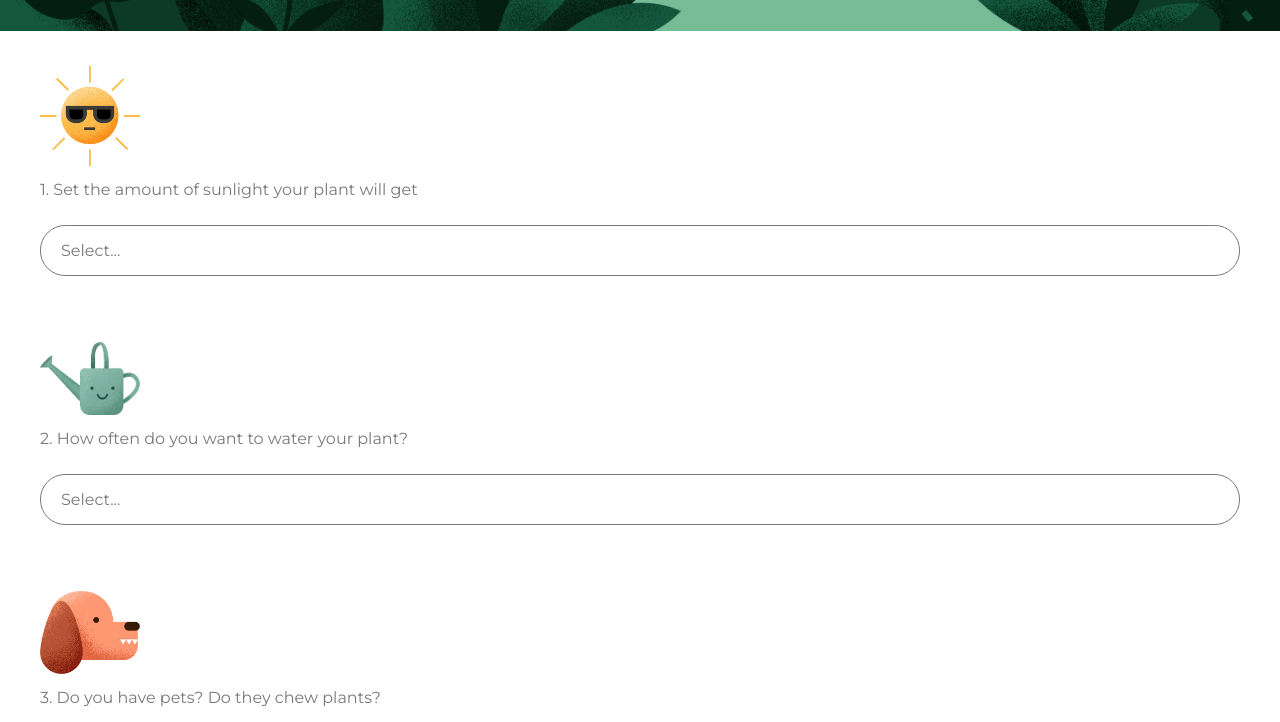
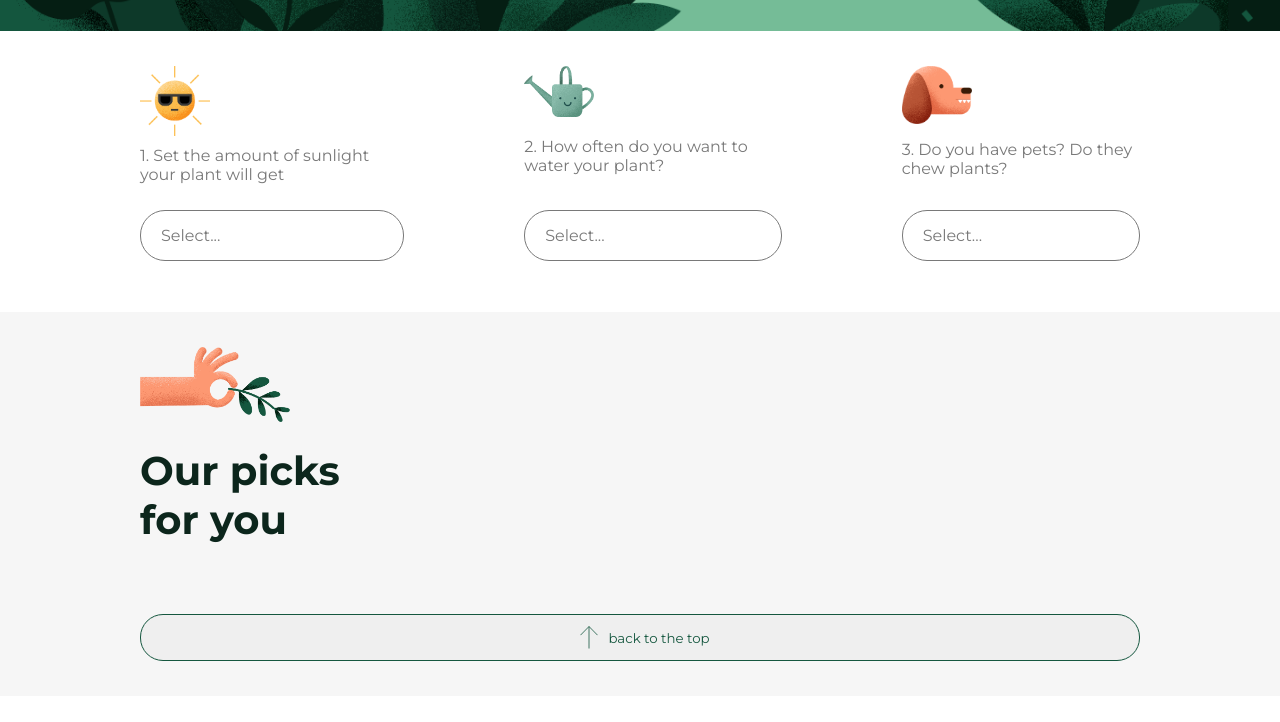
Before and after one commit to lararthur/frontend-test, a website built with Parcel: page index.html in a window 1280 px wide. Shown: the part 434-1156 px from the top of the page. After the commit the page ends 1130 px from the top, so only its background shows below. Built offline with nearby package versions, Linux system fonts and the light colour scheme.

Commit message:
filters form alignment

```diff
--- a/index.html
+++ b/index.html
@@ -53,7 +53,7 @@
     </section>
 
     <section class="filters wrapper">
-      <form id="filtersForm">
+      <form class="form" id="filtersForm">
       </form>
     </section>
 
--- a/js/views/ProductsView.js
+++ b/js/views/ProductsView.js
@@ -34,6 +34,8 @@ class ProductsView {
     const resultsPicks = document.querySelector("#resultsPicks");
 
     resultsPicks.innerHTML = '';
+
+    console.log(this.products);
 
     this.products.map(product => {
       // PRODUCT DIV
--- a/styles/filters.scss
+++ b/styles/filters.scss
@@ -11,7 +11,31 @@
     padding-bottom: 0;
   }
 
+  @media (min-width: 768px) {
+    display: flex;
+    flex-direction: column;
+    justify-content: space-between;
+
+    padding: 0 25px;
+
+    &:first-child {
+      padding-left: 0;
+    }
+    &:last-child {
+      padding-right: 0;
+    }
+  }
+
+  @media (min-width: 1200px) {
+    padding: 0 60px;
+  }
+
   &__image {
     width: 100px;
+    @media (min-width: 768px) {
+      /* width: auto;
+      height: 70px; */
+      width: 70px;
+    }
   }
 }
--- a/styles/helpers.scss
+++ b/styles/helpers.scss
@@ -15,7 +15,7 @@ $lightergrey: #f6f6f6;
 // GLOBAL CLASSES
 .wrapper {
   padding: 35px;
-  max-width: 1200px;
+  max-width: 1000px;
   margin: 0 auto;
 }
 
@@ -92,3 +92,9 @@ $lightergrey: #f6f6f6;
   }
 
 }
+
+.form {
+  @media (min-width: 768px) {
+    display: flex;
+  }
+}
--- a/styles/introduction.scss
+++ b/styles/introduction.scss
@@ -84,7 +84,7 @@
     top: 0;
     z-index: 1;
 
-    @media (min-width: 1200px) {
+    @media (min-width: 992px) {
       width: calc(100% - 70px);
       right: 0;
       left: 0;
```
